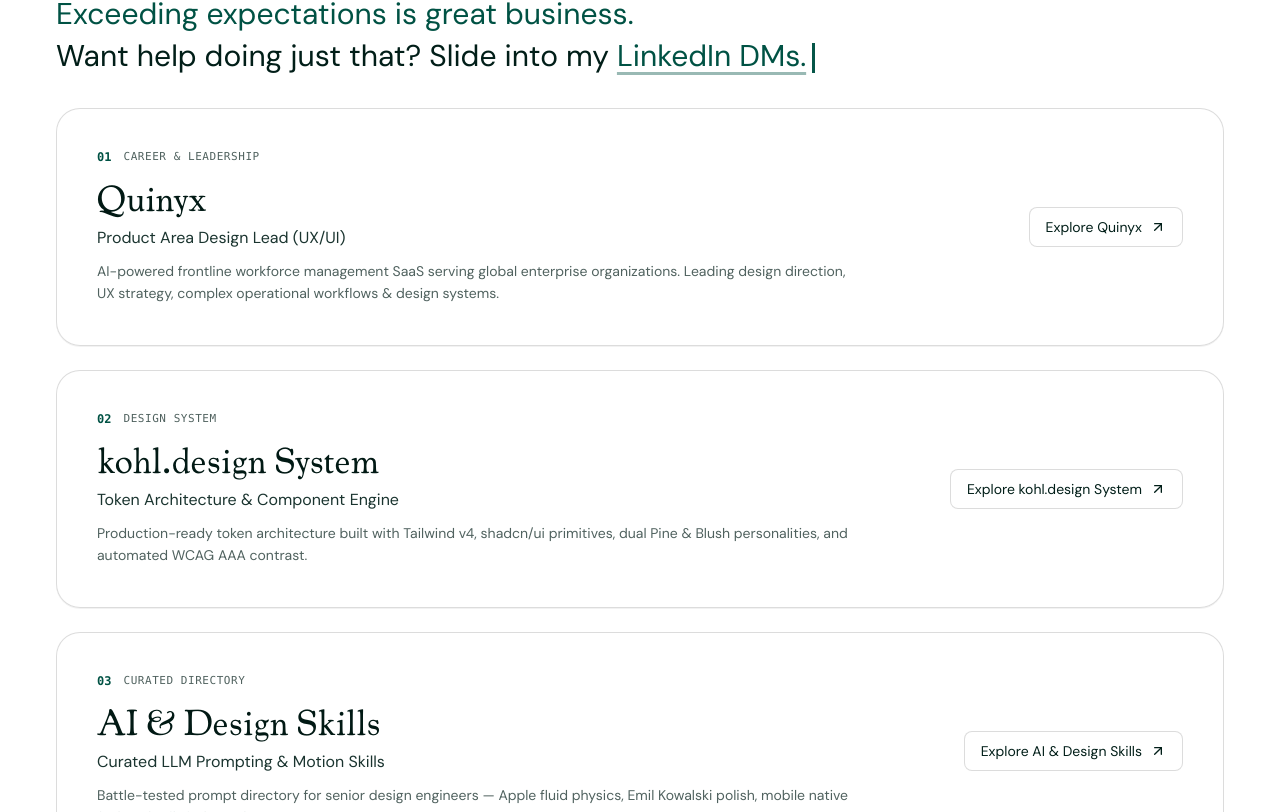
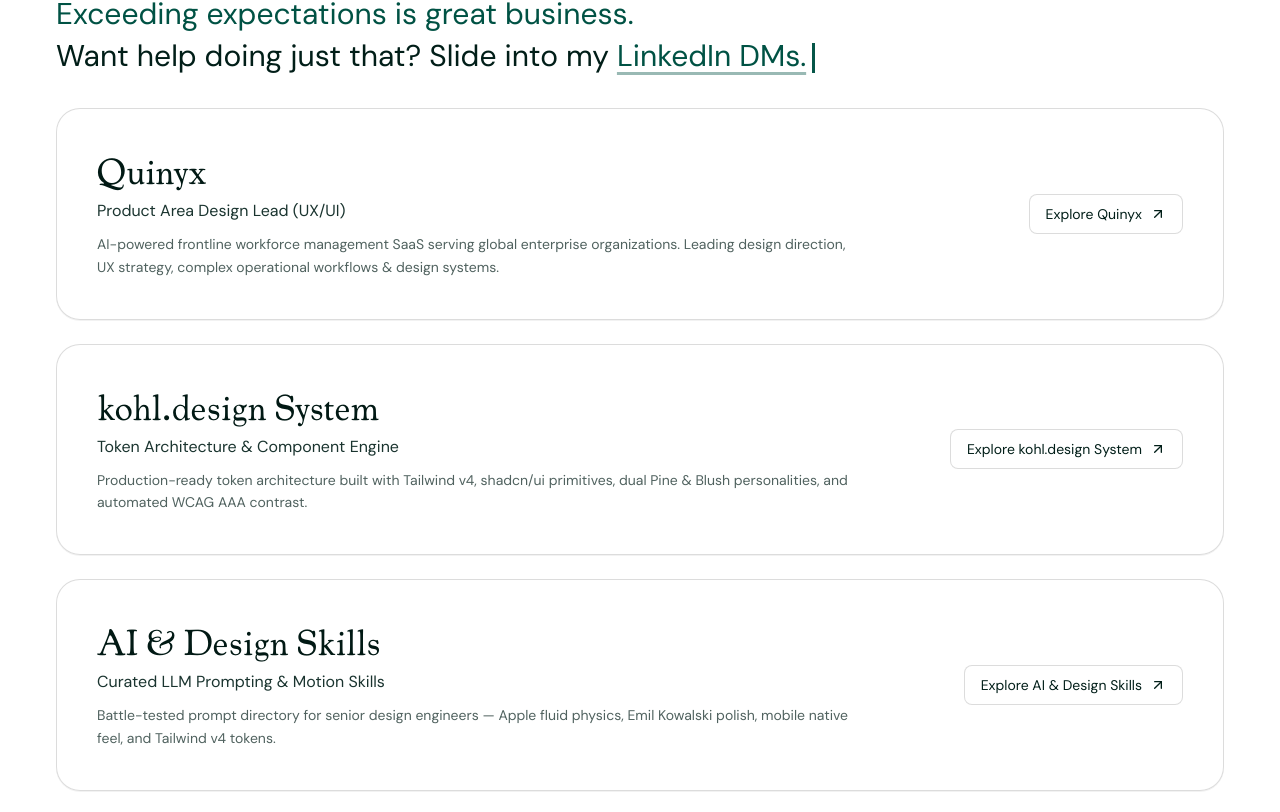
Before and after one commit to bergets/kohl-design, a Next.js app: page / in a window 1280 px wide. Shown: the part 668-1480 px from the top of the page. Built offline with nearby package versions, Linux system fonts and the light colour scheme.

Commit message:
style(home): remove number and tag caption from work cards

```diff
--- a/app/page.tsx
+++ b/app/page.tsx
@@ -171,15 +171,6 @@
                 >
                   <div className="flex flex-col md:flex-row md:items-center justify-between gap-6">
                     <div className="space-y-2.5 max-w-3xl">
-                      <div className="flex items-center gap-3">
-                        <span className="text-xs font-mono text-primary dark:text-[#A8E3D2] font-semibold">
-                          {item.num}
-                        </span>
-                        <span className="text-[11px] font-mono uppercase tracking-wider text-muted-foreground">
-                          {item.tag}
-                        </span>
-                      </div>
-
                       <h2 className={`${cooper.className} text-2xl sm:text-3xl md:text-4xl font-normal text-pine-900 dark:text-white group-hover:text-primary dark:group-hover:text-[#FCD3D6] transition-colors`}>
                         {item.title}
                       </h2>
@@ -213,15 +204,6 @@
             >
               <div className="flex flex-col md:flex-row md:items-center justify-between gap-6">
                 <div className="space-y-2.5 max-w-3xl">
-                  <div className="flex items-center gap-3">
-                    <span className="text-xs font-mono text-primary dark:text-[#A8E3D2] font-semibold">
-                      {item.num}
-                    </span>
-                    <span className="text-[11px] font-mono uppercase tracking-wider text-muted-foreground">
-                      {item.tag}
-                    </span>
-                  </div>
-
                   <h2 className={`${cooper.className} text-2xl sm:text-3xl md:text-4xl font-normal text-pine-900 dark:text-white group-hover:text-primary dark:group-hover:text-[#FCD3D6] transition-colors`}>
                     {item.title}
                   </h2>
```
